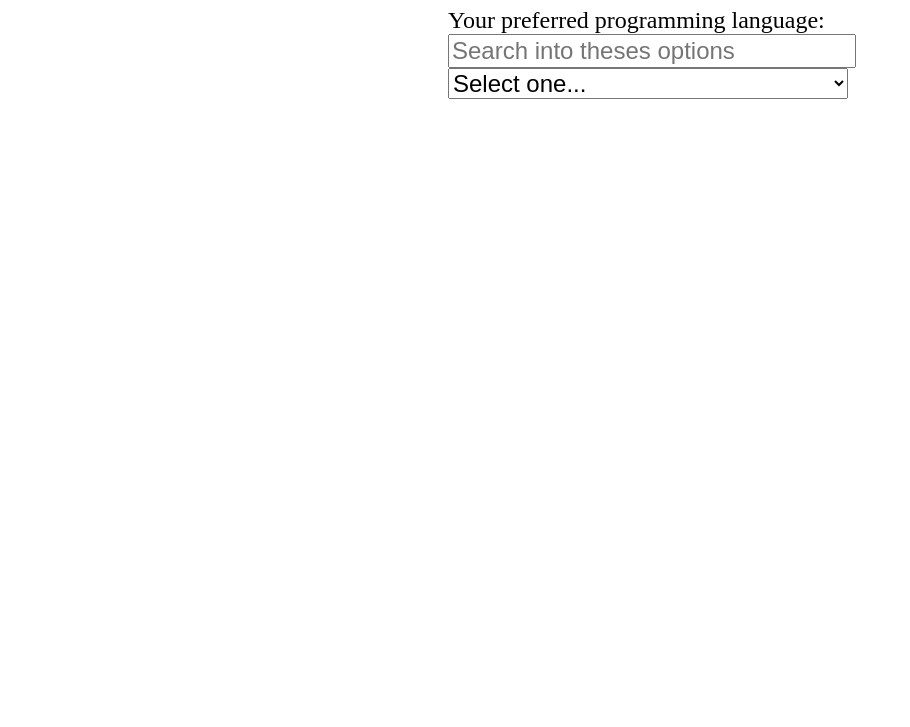
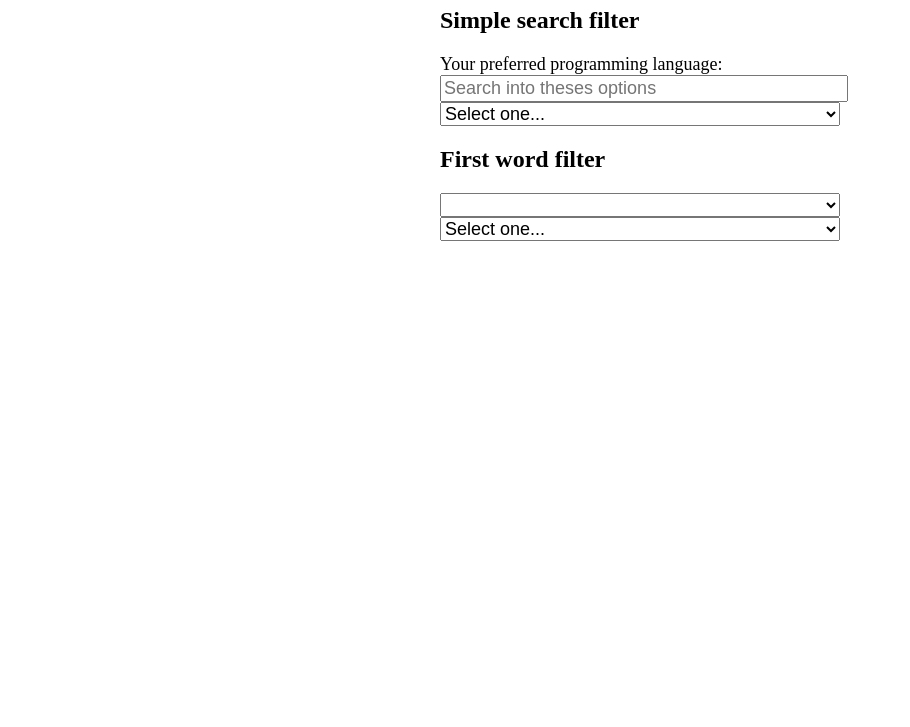
Before and after one commit to madeindjs/select_option_filters, a plain HTML site: page index.html in a window 1280 px wide. Shown: the part 73-800 px from the top of the page, without its empty margins (0-910 px from the left). Drawn offline with Linux system fonts and the light colour scheme.

Commit message:
prepare test file and begin to build the function

```diff
--- a/index.html
+++ b/index.html
@@ -4,51 +4,37 @@
 	<meta charset="utf-8">
 	<title>Select Option Filter</title>
 	<style type="text/css">
-		html, body{width:100%;}
-		form{width:400px;margin:auto;}
-		label,input,select{display:block;width:100%;font-size: 24px}
+		html{width:100%;}
+		body{width:400px;margin:auto;}
+		label,input,select{display:block;width:100%;font-size: 18px}
 	</style>
 </head>
 <body>
 	<h1>Select Option Filter</h1>
 
+
+
+	<h2>Simple search filter</h2>
 	<!-- snippet bellow from https://jqueryui.com/autocomplete/#combobox -->
-	<form>
 
-		<label>Your preferred programming language:</label>
+	<label>Your preferred programming language:</label>
 
-		<select id="combobox">
-			<option value="">Select one...</option>
-			<option value="ActionScript">ActionScript</option>
-			<option value="AppleScript">AppleScript</option>
-			<option value="Asp">Asp</option>
-			<option value="BASIC">BASIC</option>
-			<option value="C">C</option>
-			<option value="C++">C++</option>
-			<option value="Clojure">Clojure</option>
-			<option value="COBOL">COBOL</option>
-			<option value="ColdFusion">ColdFusion</option>
-			<option value="Erlang">Erlang</option>
-			<option value="Fortran">Fortran</option>
-			<option value="Groovy">Groovy</option>
-			<option value="Haskell">Haskell</option>
-			<option value="Java">Java</option>
-			<option value="JavaScript">JavaScript</option>
-			<option value="Lisp">Lisp</option>
-			<option value="Perl">Perl</option>
-			<option value="PHP">PHP</option>
-			<option value="Python">Python</option>
-			<option value="Ruby">Ruby</option>
-			<option value="Scala">Scala</option>
-			<option value="Scheme">Scheme</option>
-		</select>
-	</form>
+	<select id="combobox">
+		<option value="">Select one...</option><option value="ActionScript">ActionScript</option><option value="AppleScript">AppleScript</option><option value="Asp">Asp</option><option value="BASIC">BASIC</option><option value="C">C</option><option value="C++">C++</option><option value="Clojure">Clojure</option><option value="COBOL">COBOL</option><option value="ColdFusion">ColdFusion</option><option value="Erlang">Erlang</option><option value="Fortran">Fortran</option><option value="Groovy">Groovy</option><option value="Haskell">Haskell</option><option value="Java">Java</option><option value="JavaScript">JavaScript</option><option value="Lisp">Lisp</option><option value="Perl">Perl</option><option value="PHP">PHP</option><option value="Python">Python</option><option value="Ruby">Ruby</option><option value="Scala">Scala</option><option value="Scheme">Scheme</option>
+	</select>
+
+	<h2>First word filter</h2>
+
+	<select id="fw_combobox">
+		<option value="">Select one...</option><option value="Asp">Compiled Asp</option><option value="BASIC">Interpreted BASIC</option><option value="C">Compiled C</option><option value="C++">Compiled C++</option><option value="Clojure">Unknow Clojure</option><option value="COBOL">Unknow COBOL</option><option value="ColdFusion">Unknow ColdFusion</option><option value="Erlang">Unknow Erlang</option><option value="Fortran">Interpreted Fortran</option><option value="Groovy">Unknow Groovy</option><option value="Haskell">Unknow Haskell</option><option value="Java">Compiled Java</option><option value="JavaScript">Interpreted JavaScript</option><option value="Lisp">Interpreted Lisp</option><option value="Perl">Interpreted Perl</option><option value="PHP">Interpreted PHP</option><option value="Python">Interpreted Python</option><option value="Ruby">Interpreted Ruby</option>
+	</select>
 
 
 
 	<script src="selectOptionFilter.js"></script>
 	<script type="text/javascript">
 		add_filter("combobox");
+		add_first_word_filter("fw_combobox");
 	</script>
 </body>
 </html>
--- a/selectOptionFilter.js
+++ b/selectOptionFilter.js
@@ -1,3 +1,4 @@
+// simple filter with regex system
 function add_filter(select_id, placeholder ) {
 
 	// set default values
@@ -18,6 +19,7 @@ function add_filter(select_id, placeholder ) {
 		for (var i = 0; i < options.length; i++) {
 			var option = options[i];
 			var optionText = option.text;
+			// lowercase comparison for case-insensitivity
 			var lowerOptionText = optionText.toLowerCase();
 			var lowerText = text.toLowerCase();
 			var regex = new RegExp("^" + text, "i");
@@ -29,3 +31,16 @@ function add_filter(select_id, placeholder ) {
 		}
 	});
 }
+
+
+// create a select tag with only first word group
+function add_first_word_filter(select_id){
+
+	// get the select tag
+	select_tag = document.getElementById(select_id);
+
+	// create a simple input and insert just before the select tag
+	var searchInput = document.createElement('select');
+	select_tag.parentElement.insertBefore(searchInput, select_tag);
+
+}
```
